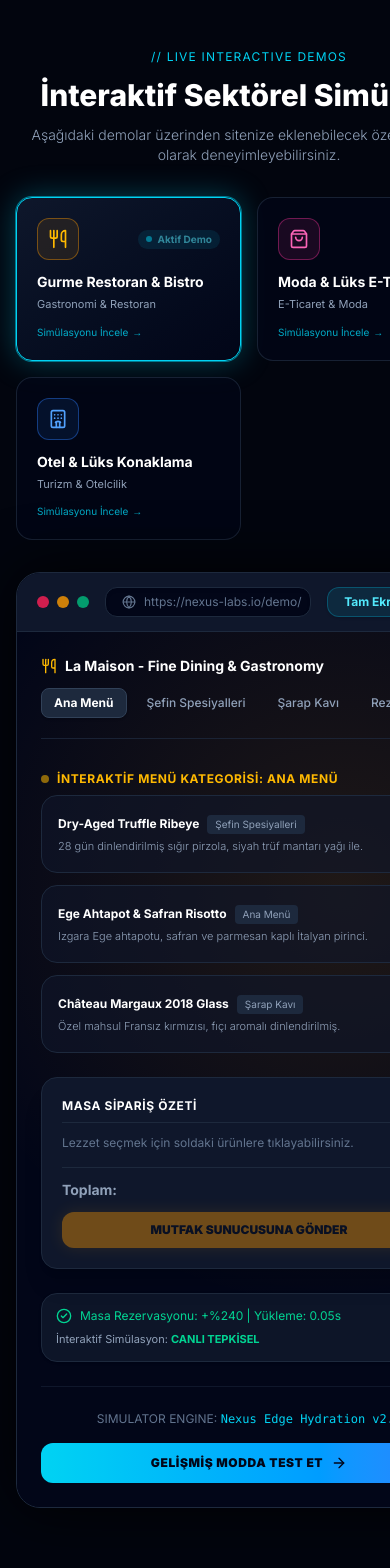
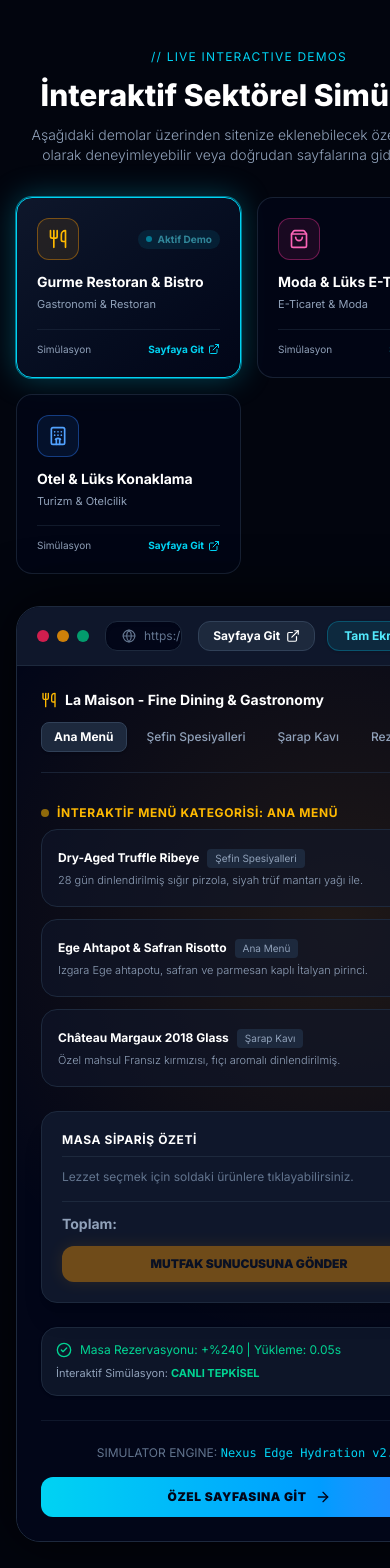
Before and after one commit to sametarat/web, a Next.js app: page / in a window 390 px wide. Shown: the part 2320-3888 px from the top of the page. Built offline with nearby package versions, Linux system fonts and the light colour scheme.

Commit message:
mobil fix

```diff
--- a/src/app/page.tsx
+++ b/src/app/page.tsx
@@ -27,6 +27,7 @@ import {
   ShoppingBag,
   Hotel,
   Globe,
+  ExternalLink,
   LucideIcon
 } from 'lucide-react';
 
@@ -105,7 +106,7 @@ const DEMO_LIST: DemoItem[] = [
     title: 'Gurme Restoran & Bistro',
     subtitle: 'La Maison - Fine Dining & Gastronomy',
     category: 'Gastronomi & Restoran',
-    path: '#demolar',
+    path: '/demo/gurme-restoran',
     icon: Utensils,
     badgeColor: 'border-amber-500/40 text-amber-400 bg-amber-500/10',
     accentColor: 'text-amber-400',
@@ -118,7 +119,7 @@ const DEMO_LIST: DemoItem[] = [
     title: 'Moda & Lüks E-Ticaret',
     subtitle: 'Vogue & Urban Culture',
     category: 'E-Ticaret & Moda',
-    path: '#demolar',
+    path: '/demo/moda-eticaret',
     icon: ShoppingBag,
     badgeColor: 'border-pink-500/40 text-pink-400 bg-pink-500/10',
     accentColor: 'text-pink-400',
@@ -131,7 +132,7 @@ const DEMO_LIST: DemoItem[] = [
     title: 'Otel & Lüks Konaklama',
     subtitle: 'Grand Azure Resort & Spa',
     category: 'Turizm & Otelcilik',
-    path: '#demolar',
+    path: '/demo/otel-rezervasyon',
     icon: Hotel,
     badgeColor: 'border-blue-500/40 text-blue-400 bg-blue-500/10',
     accentColor: 'text-blue-400',
@@ -150,7 +151,6 @@ const CyberChatbot: FC = () => {
   const [isTyping, setIsTyping] = useState(false);
   const messagesEndRef = useRef<HTMLDivElement>(null);
 
-  // Hydration hatasını engellemek için ilk mesajı mount sonrası yüklüyoruz
   useEffect(() => {
     setMessages([
       {
@@ -1139,12 +1139,12 @@ const LiveDemoShowcase: FC = () => {
           const isSelected = activeDemo.id === demo.id;
 
           return (
-            <motion.button
+            <motion.div
               whileHover={{ scale: 1.02 }}
               whileTap={{ scale: 0.98 }}
               key={demo.id}
               onClick={() => handleDemoChange(demo)}
-              className={`p-5 rounded-2xl border text-left transition-all duration-300 relative group overflow-hidden ${
+              className={`p-5 rounded-2xl border text-left transition-all duration-300 relative group cursor-pointer overflow-hidden ${
                 isSelected
                   ? 'bg-gradient-to-br from-slate-900 to-slate-950 border-cyan-400 shadow-[0_0_30px_rgba(6,182,212,0.35)] ring-1 ring-cyan-400/50'
                   : 'bg-slate-950/70 border-slate-800/80 hover:border-slate-700 hover:bg-slate-900/50'
@@ -1164,10 +1164,18 @@ const LiveDemoShowcase: FC = () => {
                 {demo.title}
               </h4>
               <p className="text-[11px] text-slate-400 mt-1 font-mono">{demo.category}</p>
-              <div className="mt-3 text-[10px] font-mono text-cyan-400/80 flex items-center gap-1">
-                <span>Simülasyonu İncele</span> &rarr;
-              </div>
-            </motion.button>
+
+              <div className="mt-4 flex items-center justify-between pt-3 border-t border-slate-800/60">
+                <span className="text-[10px] font-mono text-slate-400">Simülasyon</span>
+                <Link
+                  href={demo.path}
+                  onClick={(e) => e.stopPropagation()}
+                  className="text-[10px] font-mono font-bold text-cyan-400 hover:text-cyan-300 flex items-center gap-1 z-10"
+                >
+                  Sayfaya Git <ExternalLink className="w-3 h-3" />
+                </Link>
+              </div>
+            </motion.div>
           );
         })}
       </div>
@@ -1187,6 +1195,14 @@ const LiveDemoShowcase: FC = () => {
           </div>
 
           <div className="flex items-center gap-3">
+            <Link
+              href={activeDemo.path}
+              className="px-3.5 py-1.5 rounded-xl bg-slate-800 hover:bg-slate-700 text-white text-xs font-mono font-bold transition-all flex items-center gap-1.5 border border-slate-700"
+            >
+              <span>Sayfaya Git</span>
+              <ExternalLink className="w-3.5 h-3.5" />
+            </Link>
+
             <button
               onClick={() => setIsFullscreenPreview(true)}
               className="px-4 py-1.5 rounded-xl bg-cyan-400/10 border border-cyan-500/30 text-cyan-300 hover:bg-cyan-400 hover:text-slate-950 text-xs font-mono font-bold transition-all flex items-center gap-1.5 shadow"
@@ -1258,13 +1274,13 @@ const LiveDemoShowcase: FC = () => {
               SIMULATOR ENGINE: <code className="text-cyan-400">Nexus Edge Hydration v2.4</code>
             </span>
 
-            <button
-              onClick={() => setIsFullscreenPreview(true)}
+            <Link
+              href={activeDemo.path}
               className="w-full sm:w-auto px-7 py-3 rounded-xl bg-gradient-to-r from-cyan-400 to-blue-500 text-slate-950 font-black text-xs uppercase tracking-wider hover:shadow-[0_0_30px_rgba(6,182,212,0.6)] hover:scale-105 transition-all flex items-center justify-center gap-2"
             >
-              <span>Gelişmiş Modda Test Et</span>
+              <span>Özel Sayfasına Git</span>
               <ArrowRight className="w-4 h-4" />
-            </button>
+            </Link>
           </div>
         </div>
       </div>
@@ -1468,7 +1484,7 @@ export default function Home() {
             <h2 className="text-xs font-mono text-cyan-400 tracking-widest uppercase">// LIVE INTERACTIVE DEMOS</h2>
             <h3 className="text-3xl sm:text-4xl font-extrabold text-white">İnteraktif Sektörel Simülatör</h3>
             <p className="text-slate-400 text-sm max-w-lg mx-auto font-light">
-              Aşağıdaki demolar üzerinden sitenize eklenebilecek özellikleri canlı olarak deneyimleyebilirsiniz.
+              Aşağıdaki demolar üzerinden sitenize eklenebilecek özellikleri canlı olarak deneyimleyebilir veya doğrudan sayfalarına gidebilirsiniz.
             </p>
           </div>
 
```
